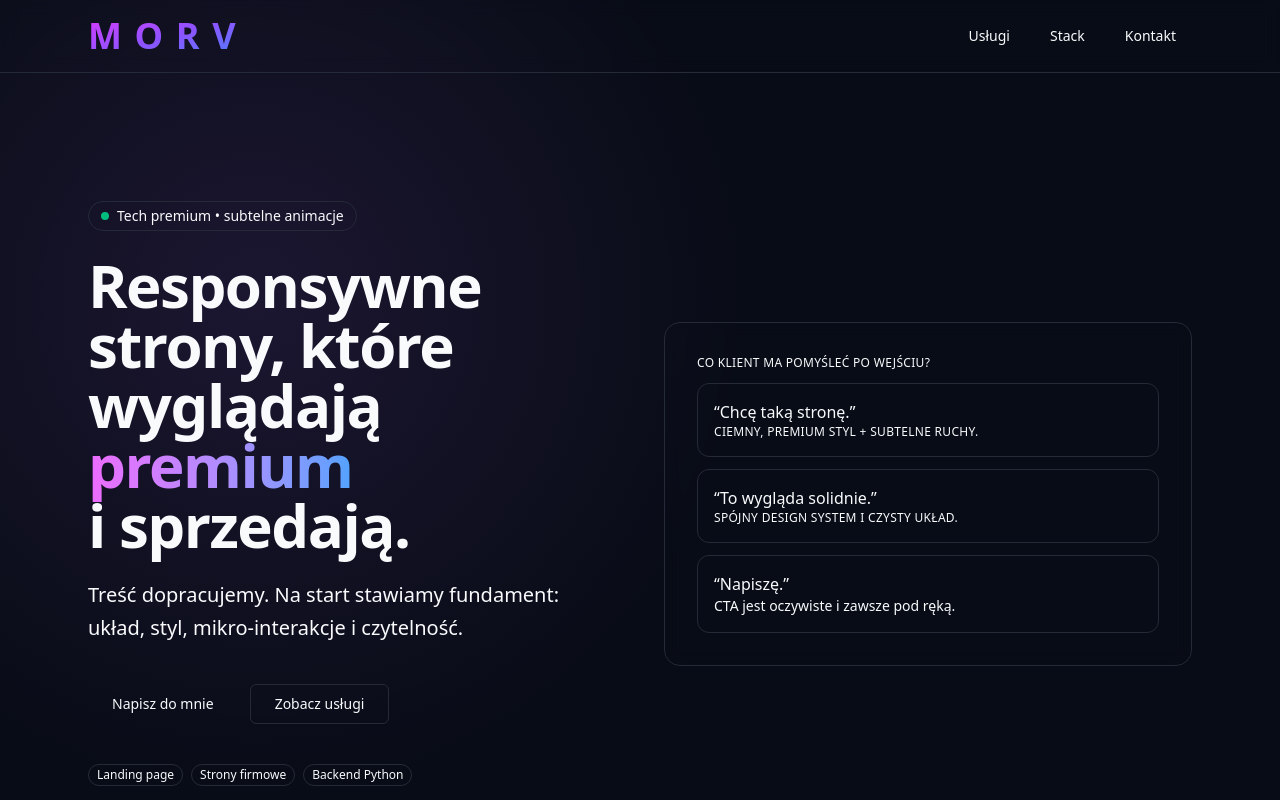
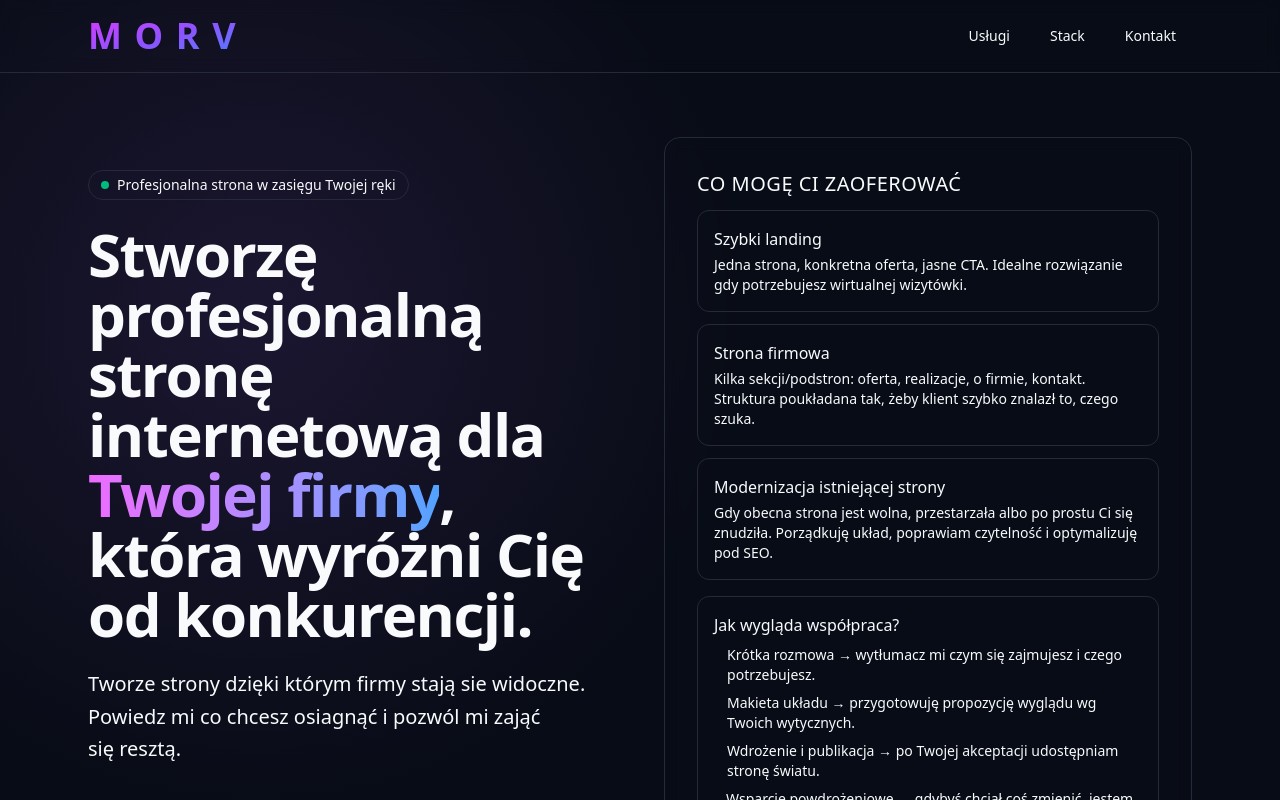
Before and after one commit to morveusz93/morv-dev, a Next.js app: page / in a window 1280 px wide. Shown: the top 800 px of the page. Built offline with nearby package versions, Linux system fonts and the light colour scheme.

Commit message:
hero updated

```diff
--- a/src/app/page.tsx
+++ b/src/app/page.tsx
@@ -12,7 +12,7 @@ export default function Home() {
     <main className="min-h-screen">
       <Header />
 
-      <Container className="pt-14 md:pt-20">
+      <Container className="pt-2 md:pt-4">
         <Hero />
       </Container>
 
--- a/src/components/sections/Hero.tsx
+++ b/src/components/sections/Hero.tsx
@@ -1,4 +1,3 @@
-import { Badge } from "../ui/badge";
 import { Button } from "../ui/button";
 import { GlowCard } from "../ui/GlowCard";
 import { EMAIL } from "./Contact";
@@ -9,62 +8,131 @@ export function Hero() {
       <div className="space-y-6">
         <div className="inline-flex items-center gap-2 rounded-full border bg-card/40 px-3 py-1 text-sm text-muted-foreground">
           <span className="h-2 w-2 rounded-full bg-emerald-500" />
-          Tech premium • subtelne animacje
+          Profesjonalna strona w zasięgu Twojej ręki
         </div>
+
         <h1 className="text-balance text-5xl font-semibold tracking-tight sm:text-6xl">
-          Responsywne strony, które wyglądają{" "}
+          Stworzę profesjonalną stronę internetową dla{" "}
           <span className="bg-linear-to-r from-fuchsia-400 to-blue-400 bg-clip-text text-transparent">
-            premium
-          </span>{" "}
-          i sprzedają.
+            Twojej firmy
+          </span>
+          {", "}
+          która wyróżni Cię od konkurencji.
         </h1>
 
         <p className="text-pretty text-lg leading-relaxed text-muted-foreground sm:text-xl">
-          Treść dopracujemy. Na start stawiamy fundament: układ, styl,
-          mikro-interakcje i czytelność.
+          Tworze strony dzięki którym firmy stają sie widoczne. Powiedz mi co
+          chcesz osiagnąć i pozwól mi zająć się resztą.
         </p>
 
         <div className="flex flex-wrap gap-3 pt-4">
-          <Button size="lg" asChild>
+          <Button
+            size="lg"
+            asChild
+            className="
+              relative overflow-hidden
+              bg-linear-to-r from-fuchsia-500 to-blue-500
+              text-white
+              shadow-lg shadow-fuchsia-500/20
+              transition-all
+              hover:scale-[1.02]
+              hover:shadow-xl hover:shadow-fuchsia-500/40
+              active:scale-[0.99]
+            "
+          >
             <a href={`mailto:${EMAIL}`}>Napisz do mnie</a>
           </Button>
+
           <Button size="lg" variant="outline" asChild>
             <a href="#services" className="link-underline">
               Zobacz usługi
             </a>
           </Button>
         </div>
-
-        <div className="flex flex-wrap gap-2 pt-4">
-          <Badge variant="secondary">Landing page</Badge>
-          <Badge variant="secondary">Strony firmowe</Badge>
-          <Badge variant="secondary">Backend Python</Badge>
-        </div>
       </div>
 
       <GlowCard className="p-7 md:p-8">
-        <div className="text-xs font-medium uppercase tracking-wide text-muted-foreground">
-          Co klient ma pomyśleć po wejściu?
+        <div className="text-xl font-medium uppercase tracking-wide text-muted-foreground">
+          Co mogę Ci zaoferować
         </div>
+
         <div className="mt-3 space-y-3">
           <div className="rounded-xl border bg-card/40 p-4 hover-card">
-            <div className="font-medium">“Chcę taką stronę.”</div>
-            <div className="text-xs font-medium uppercase tracking-wide text-muted-foreground">
-              Ciemny, premium styl + subtelne ruchy.
+            <div className="flex items-center justify-between gap-3">
+              <div className="font-medium">Szybki landing</div>
+            </div>
+            <div className="mt-1 text-sm text-muted-foreground">
+              Jedna strona, konkretna oferta, jasne CTA. Idealne rozwiązanie gdy
+              potrzebujesz wirtualnej wizytówki.
             </div>
           </div>
 
           <div className="rounded-xl border bg-card/40 p-4 hover-card">
-            <div className="font-medium">“To wygląda solidnie.”</div>
-            <div className="text-xs font-medium uppercase tracking-wide text-muted-foreground">
-              Spójny design system i czysty układ.
+            <div className="flex items-center justify-between gap-3">
+              <div className="font-medium">Strona firmowa</div>
+            </div>
+            <div className="mt-1 text-sm text-muted-foreground">
+              Kilka sekcji/podstron: oferta, realizacje, o firmie, kontakt.
+              Struktura poukładana tak, żeby klient szybko znalazł to, czego
+              szuka.
             </div>
           </div>
 
           <div className="rounded-xl border bg-card/40 p-4 hover-card">
-            <div className="font-medium">“Napiszę.”</div>
-            <div className="text-sm text-muted-foreground">
-              CTA jest oczywiste i zawsze pod ręką.
+            <div className="flex items-center justify-between gap-3">
+              <div className="font-medium">Modernizacja istniejącej strony</div>
+            </div>
+            <div className="mt-1 text-sm text-muted-foreground">
+              Gdy obecna strona jest wolna, przestarzała albo po prostu Ci się
+              znudziła. Porządkuję układ, poprawiam czytelność i optymalizuję
+              pod SEO.
+            </div>
+          </div>
+
+          <div className="mt-4 rounded-xl border bg-card/40 p-4 hover-card">
+            <div className="font-medium">Jak wygląda współpraca?</div>
+
+            <div className="mt-2 grid gap-2 text-sm text-muted-foreground">
+              <div className="flex items-start gap-2">
+                <span className="mt-1 h-1.5 w-1.5 rounded-full bg-muted-foreground/60" />
+                <span>
+                  <span className="font-medium text-foreground">
+                    Krótka rozmowa
+                  </span>{" "}
+                  → wytłumacz mi czym się zajmujesz i czego potrzebujesz.
+                </span>
+              </div>
+
+              <div className="flex items-start gap-2">
+                <span className="mt-1 h-1.5 w-1.5 rounded-full bg-muted-foreground/60" />
+                <span>
+                  <span className="font-medium text-foreground">
+                    Makieta układu
+                  </span>{" "}
+                  → przygotowuję propozycję wyglądu wg Twoich wytycznych.
+                </span>
+              </div>
+
+              <div className="flex items-start gap-2">
+                <span className="mt-1 h-1.5 w-1.5 rounded-full bg-muted-foreground/60" />
+                <span>
+                  <span className="font-medium text-foreground">
+                    Wdrożenie i publikacja
+                  </span>{" "}
+                  → po Twojej akceptacji udostępniam stronę światu.
+                </span>
+              </div>
+
+              <div className="flex items-start gap-2">
+                <span className="mt-1 h-1.5 w-1.5 rounded-full bg-muted-foreground/60" />
+                <span>
+                  <span className="font-medium text-foreground">
+                    Wsparcie powdrożeniowe
+                  </span>{" "}
+                  → gdybyś chciał coś zmienić, jestem cały czas do Twojej
+                  dyspozycji.
+                </span>
+              </div>
             </div>
           </div>
         </div>
```
